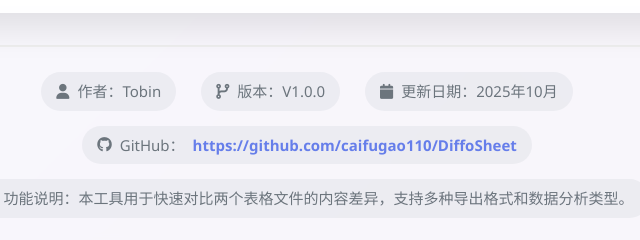
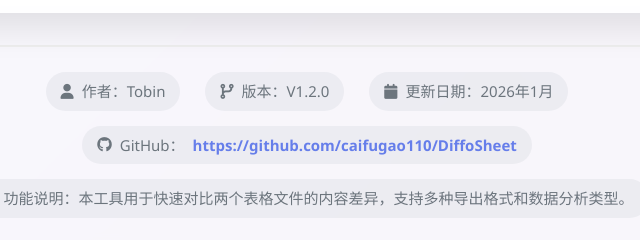
Before and after one commit to caifugao110/DiffoSheet, a plain HTML site: page index.html in a window 1280 px wide. Shown: the part 1565-1805 px from the top of the page, 333-973 px from the left. Drawn offline with nearby package versions, Linux system fonts and the light colour scheme.

Commit message:
docs: 更新页脚版本和日期信息
将版本从V1.0.0更新至V1.2.0，并更新日期为2026年1月

```diff
--- a/index.html
+++ b/index.html
@@ -705,8 +705,8 @@
             <div class="footer-content">
                 <div class="footer-info">
                     <div><i class="fas fa-user"></i> 作者：Tobin</div>
-                    <div><i class="fas fa-code-branch"></i> 版本：V1.0.0</div>
-                    <div><i class="fas fa-calendar"></i> 更新日期：2025年10月</div>
+                    <div><i class="fas fa-code-branch"></i> 版本：V1.2.0</div>
+                    <div><i class="fas fa-calendar"></i> 更新日期：2026年1月</div>
                 </div>
                 <div class="footer-info">
                     <div><i class="fab fa-github"></i> GitHub：<a href="https://github.com/caifugao110/DiffoSheet" target="_blank">https://github.com/caifugao110/DiffoSheet</a></div>
```
